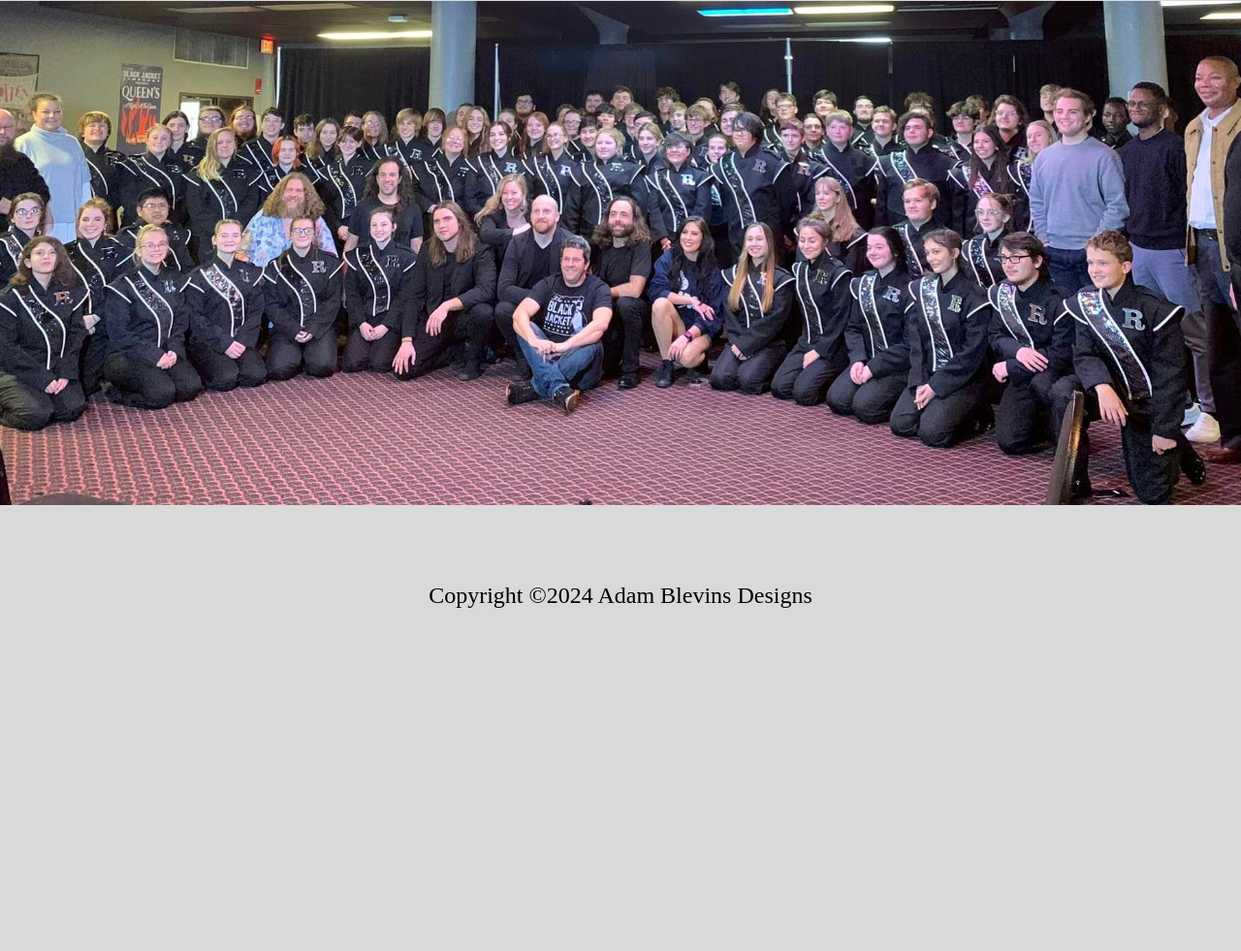
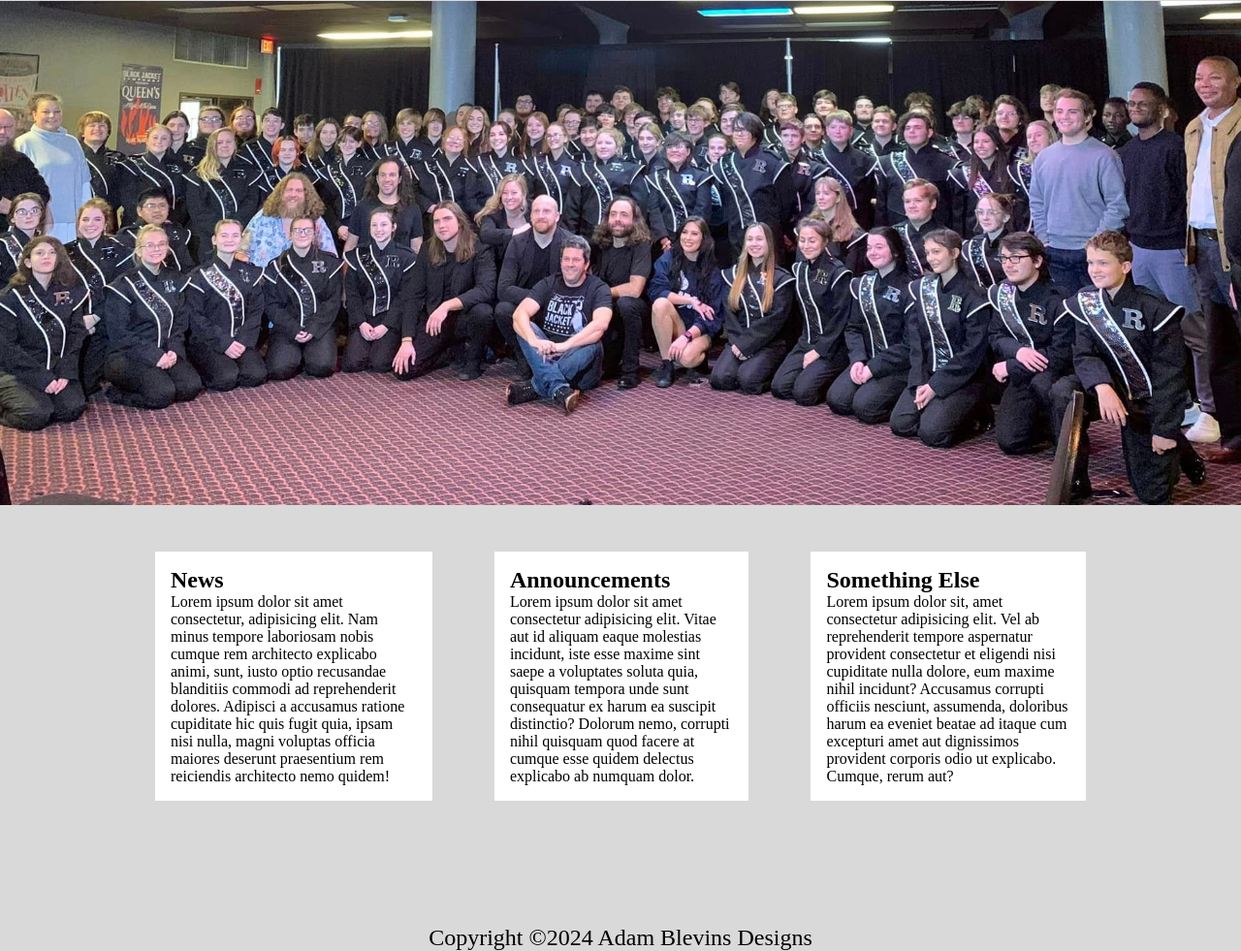
Before and after one commit to blevinspercussion/rhsbandwebsite, a plain HTML site: page index.html in a window 1280 px wide. Shown: the part 283-1264 px from the top of the page at 97% size. Before the commit the page ends 911 px from the top, so only its background shows below. Drawn offline with nearby package versions, Linux system fonts and the light colour scheme.

Commit message:
Added articles for news, announcements, and something else (that last one is a placeholder)

```diff
--- a/index.html
+++ b/index.html
@@ -33,6 +33,40 @@
       src="./media/pics/group_photo1-cropped.jpg"
       alt="Ridgeland High School marching band group picture"
     />
+    <section class="content-summaries">
+      <article>
+        <h3>News</h3>
+        <p>
+          Lorem ipsum dolor sit amet consectetur, adipisicing elit. Nam minus
+          tempore laboriosam nobis cumque rem architecto explicabo animi, sunt,
+          iusto optio recusandae blanditiis commodi ad reprehenderit dolores.
+          Adipisci a accusamus ratione cupiditate hic quis fugit quia, ipsam
+          nisi nulla, magni voluptas officia maiores deserunt praesentium rem
+          reiciendis architecto nemo quidem!
+        </p>
+      </article>
+      <article>
+        <h3>Announcements</h3>
+        <p>
+          Lorem ipsum dolor sit amet consectetur adipisicing elit. Vitae aut id
+          aliquam eaque molestias incidunt, iste esse maxime sint saepe a
+          voluptates soluta quia, quisquam tempora unde sunt consequatur ex
+          harum ea suscipit distinctio? Dolorum nemo, corrupti nihil quisquam
+          quod facere at cumque esse quidem delectus explicabo ab numquam dolor.
+        </p>
+      </article>
+      <article>
+        <h3>Something Else</h3>
+        <p>
+          Lorem ipsum dolor sit, amet consectetur adipisicing elit. Vel ab
+          reprehenderit tempore aspernatur provident consectetur et eligendi
+          nisi cupiditate nulla dolore, eum maxime nihil incidunt? Accusamus
+          corrupti officiis nesciunt, assumenda, doloribus harum ea eveniet
+          beatae ad itaque cum excepturi amet aut dignissimos provident corporis
+          odio ut explicabo. Cumque, rerum aut?
+        </p>
+      </article>
+    </section>
   </body>
   <footer>Copyright &copy;2024 Adam Blevins Designs</footer>
 </html>
--- a/style.css
+++ b/style.css
@@ -1,7 +1,6 @@
 * {
   margin: 0;
   padding: 0;
-  background-color: #d9d9d9;
 }
 
 a {
@@ -15,11 +14,25 @@ a:hover {
   transition: 0.25s;
 }
 
+article {
+  margin: 2rem;
+  background-color: white;
+  padding: 1rem;
+  transition: 0.25s;
+}
+
+article:hover {
+  box-shadow: 5px 5px 5px black;
+  transition: 0.25s;
+  cursor: pointer;
+}
+
 body {
   display: flex;
   flex-direction: column;
   align-items: center;
   justify-content: center;
+  background-color: #d9d9d9;
 }
 
 header {
@@ -29,6 +42,10 @@ header {
   justify-content: center;
   background-color: #d9d9d9;
   width: 100vw;
+}
+
+h3 {
+  font-size: 1.5rem;
 }
 
 hr {
@@ -63,6 +80,14 @@ li {
   max-height: 65vh;
 }
 
+.content-summaries {
+  display: flex;
+  align-items: center;
+  justify-content: space-around;
+  width: 80vw;
+  margin: 1rem;
+}
+
 .title {
   font-family: "Cormorant Garamond", serif;
   font-size: 6rem;
```
